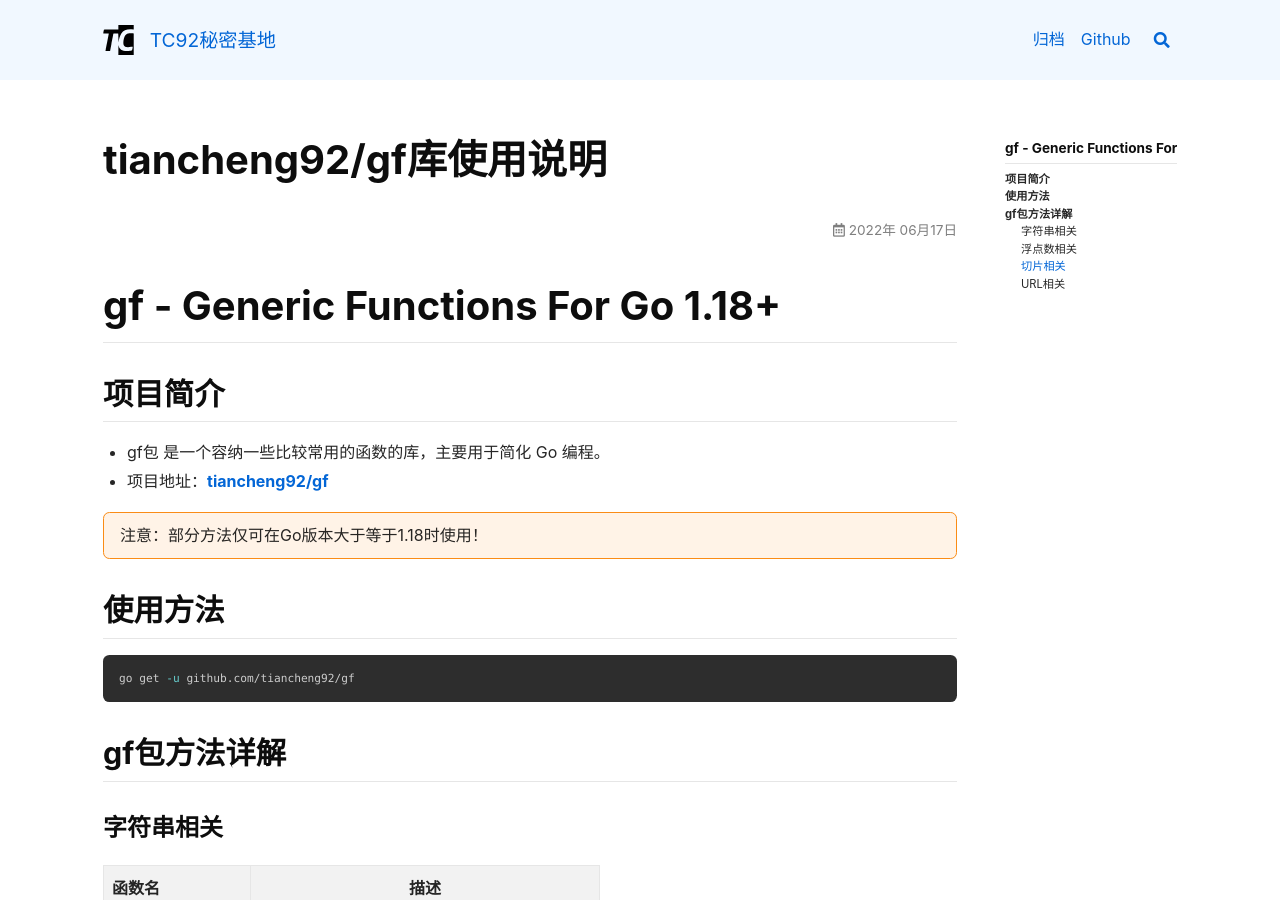
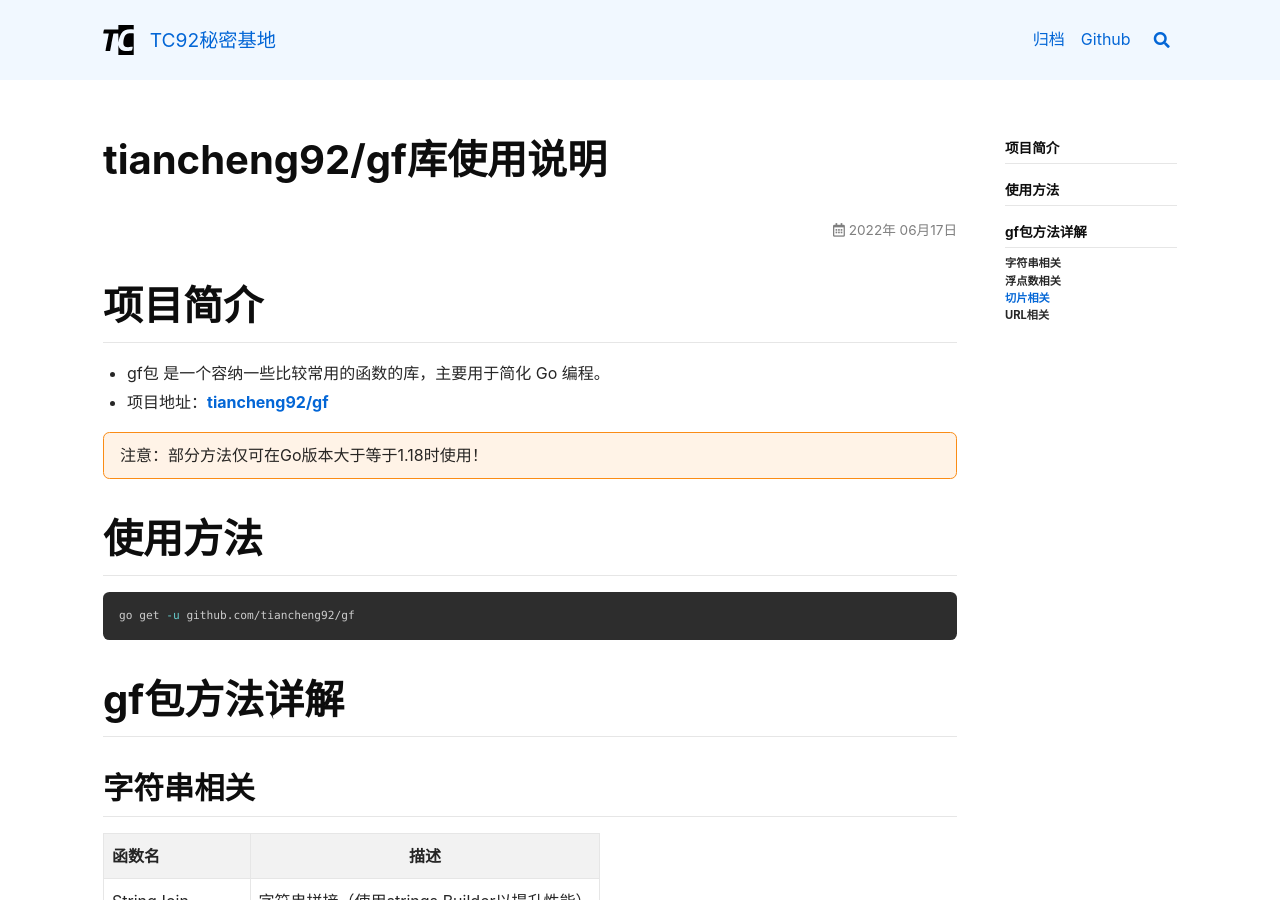
Before and after one commit to tiancheng92/tiancheng92.github.io, a Jekyll site: the page built from _posts/golang_package/2022-06-17-tiancheng92_gf库使用说明.md, in a window 1280 px wide and 900 px high. Built offline with Jekyll 4.4.1, drawn with Linux system fonts in a browser that asks for light colours; nearby versions of some CDN libraries; comment, search, counter and statistics services are not loaded.

Commit message:
feat: update article

````diff
--- a/_posts/golang_package/2022-06-17-tiancheng92_gf库使用说明.md
+++ b/_posts/golang_package/2022-06-17-tiancheng92_gf库使用说明.md
@@ -4,9 +4,7 @@ title: tiancheng92/gf库使用说明
 show_author_profile: true
 ---
 
-# gf - Generic Functions For Go 1.18+
-
-## 项目简介
+# 项目简介
 * gf包 是一个容纳一些比较常用的函数的库，主要用于简化 Go 编程。
 * 项目地址：[tiancheng92/gf](https://github.com/tiancheng92/gf)
 <!--more-->
@@ -14,14 +12,14 @@ show_author_profile: true
 注意：部分方法仅可在Go版本大于等于1.18时使用！
 {:.warning}
 
-## 使用方法
+# 使用方法
 ```shell
 go get -u github.com/tiancheng92/gf
 ```
 
-## gf包方法详解
+# gf包方法详解
 
-### 字符串相关
+## 字符串相关
 
 | 函数名              | 描述                            |
 |:-----------------|-------------------------------|
@@ -36,7 +34,7 @@ go get -u github.com/tiancheng92/gf
 * Example：[example/main.go](https://github.com/tiancheng92/gf/blob/main/example/main.go)
 
 
-### 浮点数相关
+## 浮点数相关
 注意：以下方法均使用泛型实现，可以用于任意底层类型为float64或float32的类型
 {:.warning}
 
@@ -49,7 +47,7 @@ go get -u github.com/tiancheng92/gf
 * Example：[example/main.go](https://github.com/tiancheng92/gf/blob/main/example/main.go)
 
 
-### 切片相关
+## 切片相关
 注意：以下方法均使用泛型实现，可以用于任意类型的数组。
 {:.warning}
 
@@ -73,7 +71,7 @@ go get -u github.com/tiancheng92/gf
 * Test：[array_test.go](https://github.com/tiancheng92/gf/blob/main/array_test.go)
 * Example：[example/main.go](https://github.com/tiancheng92/gf/blob/main/example/main.go)
 
-### URL相关
+## URL相关
 
 | 函数名       | 描述                                    |
 |:----------|---------------------------------------|
````
Also changed, not shown: _posts/golang_package/2022-06-17-tiancheng92_requests库使用说明.md (+2 -4 lines).
